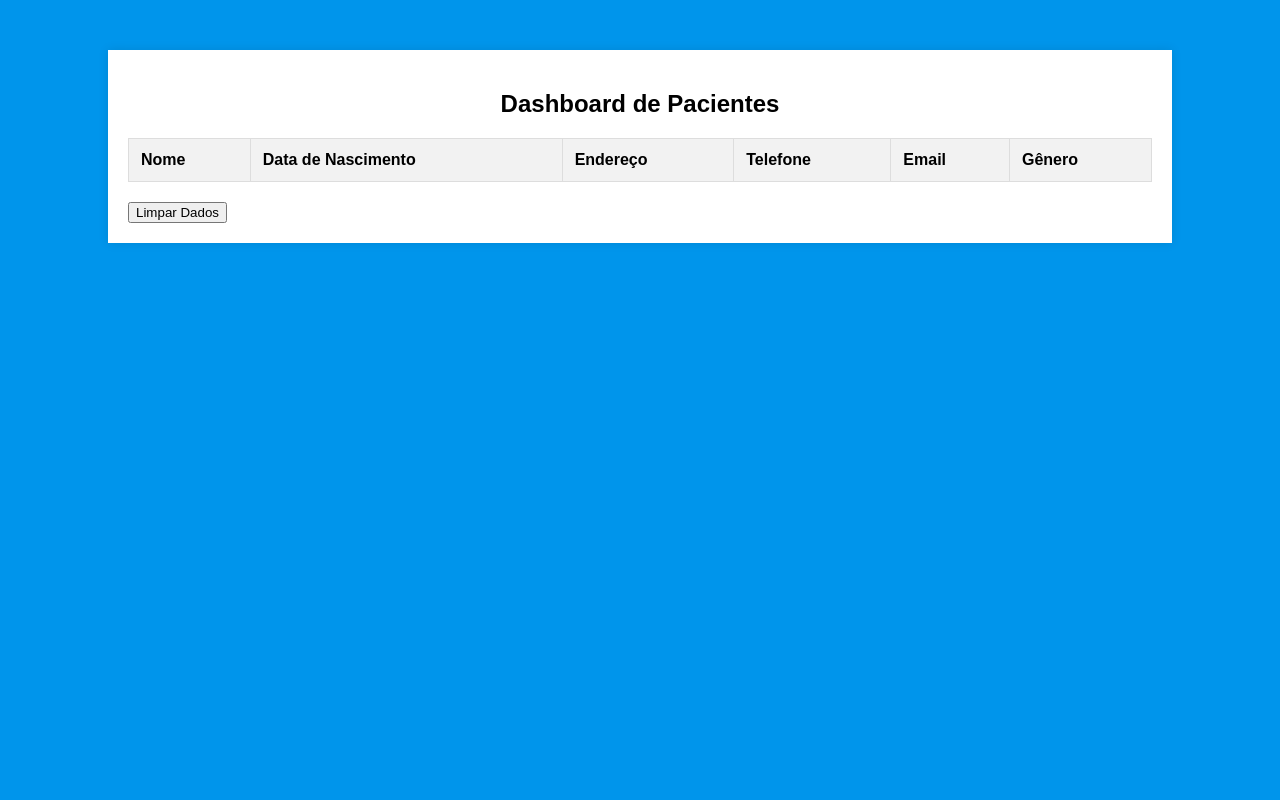
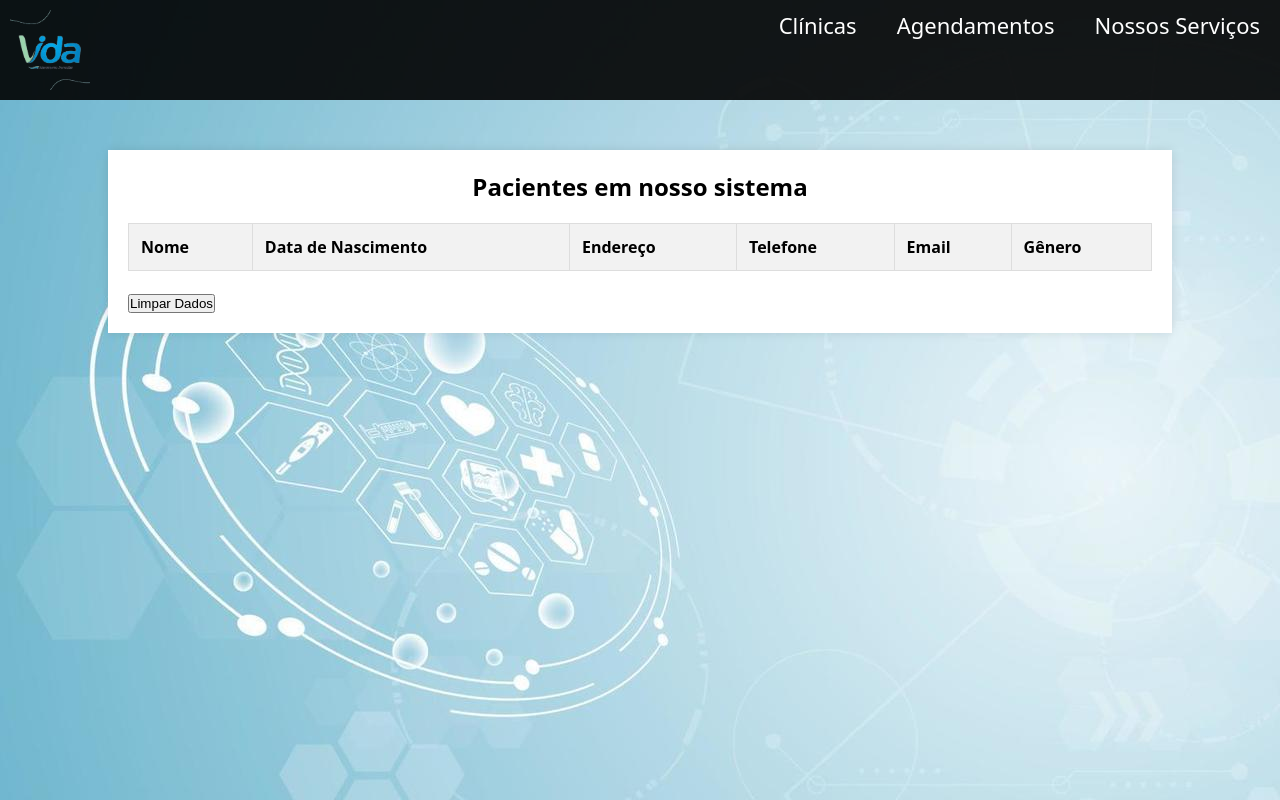
Before and after one commit to EnzoLsena/form-EmpresaVida, a plain HTML site: page dashboard.html in a window 1280 px wide. Drawn offline with Linux system fonts and the light colour scheme.

Commit message:
Atualizei algumas coisas

```diff
--- a/dashboard.css
+++ b/dashboard.css
@@ -1,8 +1,45 @@
-body {
-    font-family: Arial, sans-serif;
-    background-color:#0095eb;;
+*{
     margin: 0;
     padding: 0;
+
+}
+body {
+    font-family:system-ui, -apple-system, BlinkMacSystemFont, 'Segoe UI', Roboto, Oxygen, Ubuntu, Cantarell, 'Open Sans', 'Helvetica Neue', sans-serif;
+    background-image: url('images/bgbg.jpg');
+    margin: 0;
+    padding: 0;
+}
+
+.nav-bar {
+
+    background-color:rgba(0,0,0,0.9);
+    height: 100px;
+    display: flex;
+    justify-content: space-between;
+    width: 100%;
+
+
+}
+.nav-bar a {
+        color: #ffffff;
+        text-decoration: none;
+        font-family: system-ui, -apple-system, BlinkMacSystemFont, 'Segoe UI', Roboto, Oxygen, Ubuntu, Cantarell, 'Open Sans', 'Helvetica Neue', sans-serif;
+        display: block;
+        padding: 10px 20px;
+        align-items: center;
+
+
+}
+.nav-bar ul {
+        display: flex;
+        list-style: none;
+        font-size: 22px;
+
+
+
+}
+.nav-bar img{
+    padding: 10px;
 }
 
 .container {
--- a/dashboard.html
+++ b/dashboard.html
@@ -8,8 +8,19 @@
     <link rel="icon" href="images/vidalogo.png" type="image/png">
 </head>
 <body>
+    <header class="cabecalho">
+        <nav class="nav-bar">
+            <img src="images/vidalogo.png" alt="logo-vida" width="">
+            <ul>
+                <li><a href="#">Clínicas</a></li>
+                <li><a href="#">Agendamentos</a></li>
+                <li><a href="#">Nossos Serviços</a></li>
+            </ul>
+        </nav>
+
+    </header>
     <section class="container">
-        <h2>Dashboard de Pacientes</h2>
+        <h2>Pacientes em nosso sistema</h2>
         <table id="patientsTable">
             <thead>
                 <tr>
--- a/js/dashboard.js
+++ b/js/dashboard.js
@@ -17,3 +17,9 @@ document.addEventListener('DOMContentLoaded', function() {
         tableBody.appendChild(row);
     });
 });
+function limparTabela() {
+    const tabela = document.getElementById('patientsTable').getElementsByTagName('tbody')[0];
+    while (tabela.rows.length > 0) {
+        tabela.deleteRow(0);
+    }
+}
--- a/js/main-index.js
+++ b/js/main-index.js
@@ -11,7 +11,7 @@ document.addEventListener('DOMContentLoaded', function() {
 
     function authenticateUser(username, password) {
 
-        if (username === 'Charles' && password === 'Leclerc') {
+        if (username === 'admin123' && password === '72ca8300') {
             alert('Login efetuado com sucesso!');
 
             window.location.href = 'dashboard.html';
--- a/resgistro.css
+++ b/resgistro.css
@@ -1,15 +1,21 @@
 * {
     padding: 0;
     margin: 0;
+    box-sizing: border-box;
 }
 
 body {
-    font-family: Arial, sans-serif;
+    font-family: system-ui, -apple-system, BlinkMacSystemFont, 'Segoe UI', Roboto, Oxygen, Ubuntu, Cantarell, 'Open Sans', 'Helvetica Neue', sans-serif;
     background-color: #f7f7f7;
     margin: 0;
-    padding: 20px;  /* Reduzi o padding */
+    padding: 100px;  /* Reduzi o padding */
 }
-
+.principal {
+    grid-area: principal;
+    background-color: #f0f0f0;
+    height: calc(100vh - 180px);
+    padding: 20px;
+}
 .container {
     background-color: white;
     padding: 40px 35px 20px 15px;  /* Reduzi o padding */
@@ -71,7 +77,7 @@ select {
 button {
     width: 100%;
     padding: 10px;
-    background-color: #4CAF50;
+    background-color: #7dc999;
     color: white;
     border: none;
     border-radius: 4px;
@@ -81,3 +87,14 @@ button {
 button:hover {
     background-color: #45a045;
 }
+.rodape{
+    grid-area: rodape;
+    background-color: #fff;
+    display: flex;
+    flex-direction: column;
+    justify-content: flex-end;
+    align-items: center;
+    padding-bottom: 20px;
+    font-size: 0.8rem;
+    color: #444;
+}
```
Also changed, not shown: recuperar-senha.html (+22 -4 lines), registro.html (+0 -1 lines), images/bgbg.jpg (added), images/golpe.png (added).
